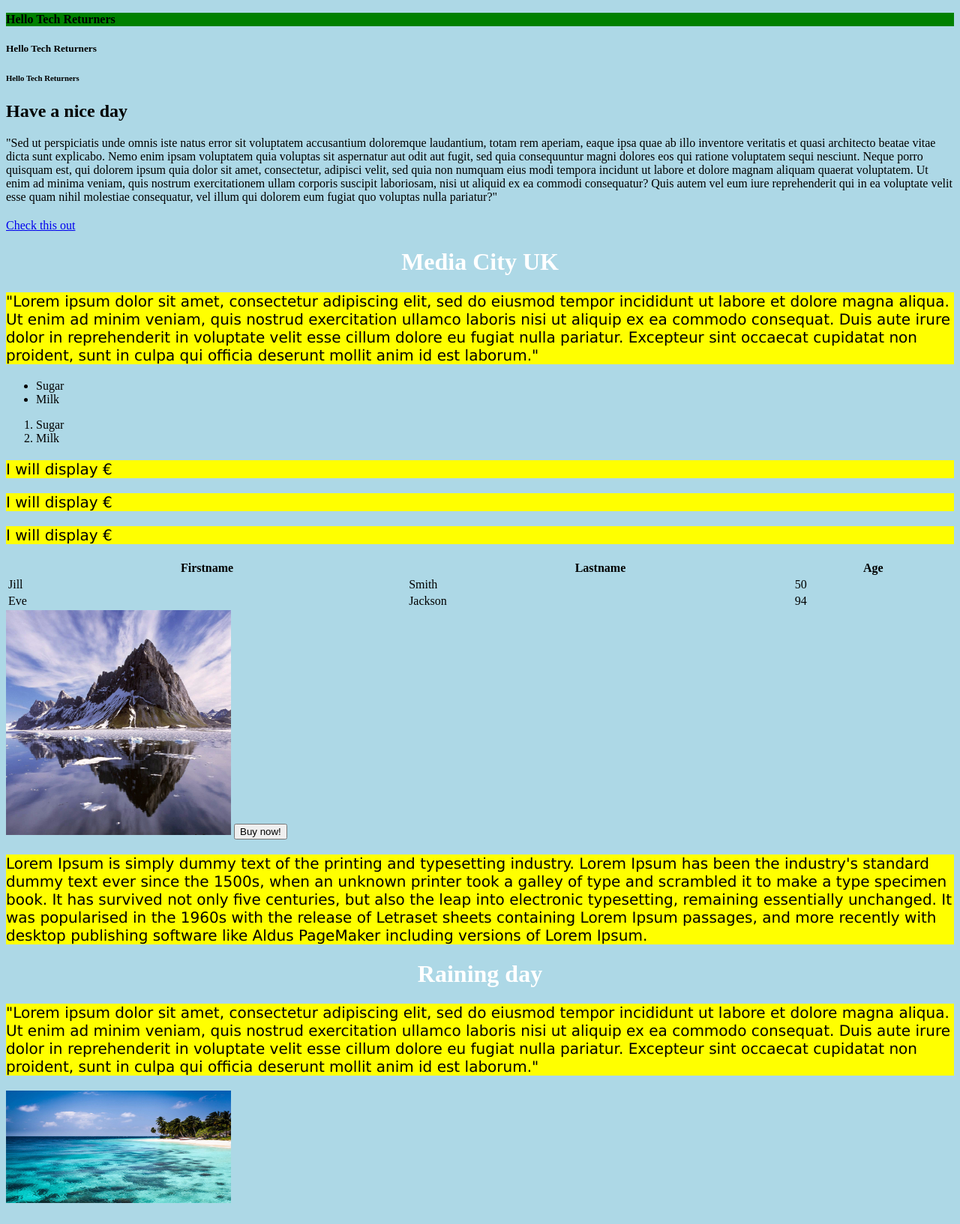
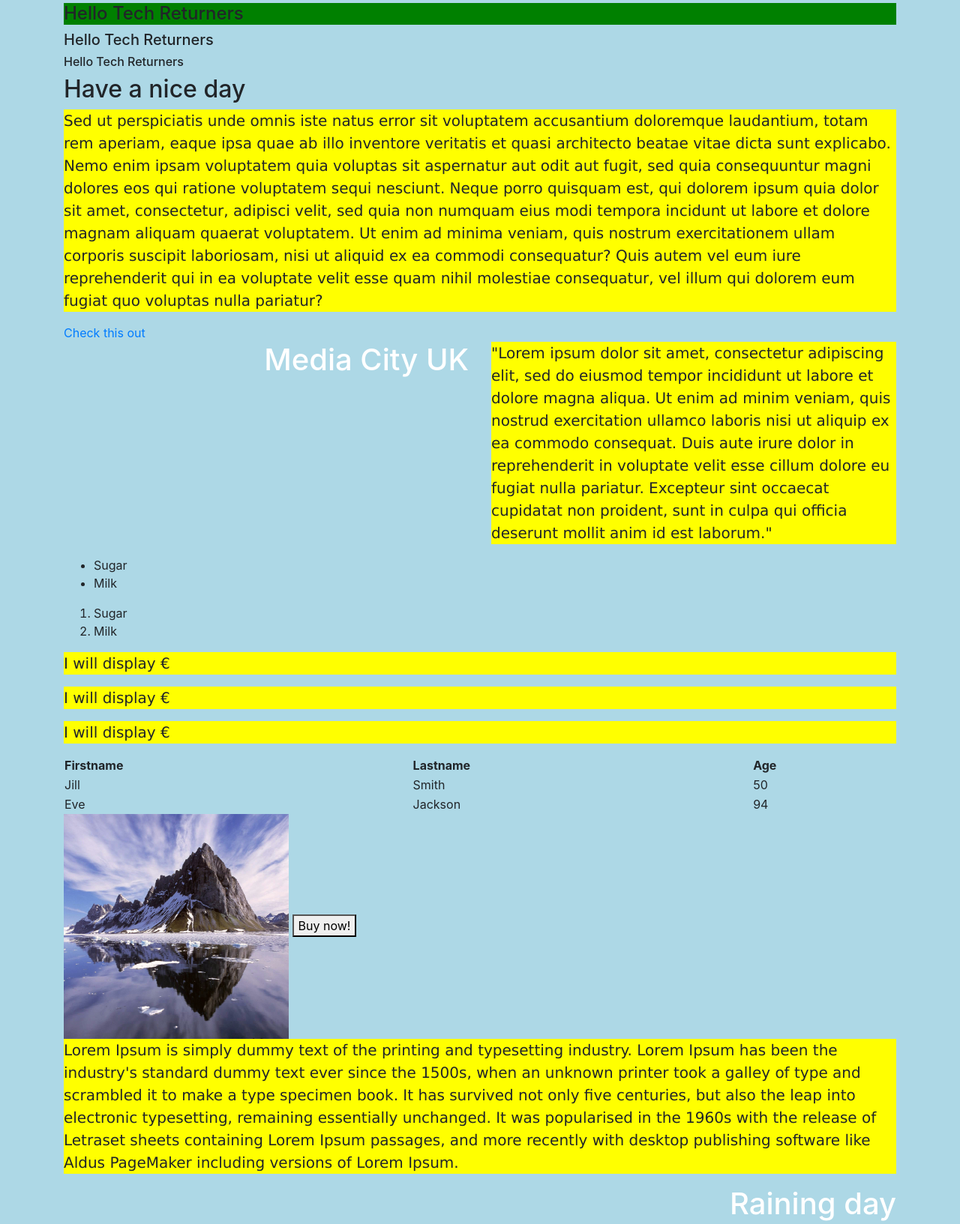
Before and after one commit to OlgaKapachenia/new-website, a plain HTML site: page index.html in a window 1280 px wide. Shown: the part 140-1773 px from the top of the page at 75% size. Drawn offline with nearby package versions, Linux system fonts and the light colour scheme.

Commit message:
bootstrap

```diff
--- a/index.html
+++ b/index.html
@@ -1,24 +1,43 @@
-<h1>Hello Tech Returners</h1></h1>
+<!DOCTYPE html>
+<html>
+
+<head>
+  <link rel="stylesheet" href="https://maxcdn.bootstrapcdn.com/bootstrap/4.0.0/css/bootstrap.min.css" integrity="sha384-Gn5384xqQ1aoWXA+058RXPxPg6fy4IWvTNh0E263XmFcJlSAwiGgFAW/dAiS6JXm"
+    crossorigin="anonymous">
+  <link rel="stylesheet" href="style.css">
+  <title>Page Title</title>
+</head>
+
+<body>
+  <div class='container'>
+    <h1>Hello Tech Returners</h1>
     <h2>Hello Tech Returners</h2>
     <h3>Hello Tech Returners</h3>
     <h4>Hello Tech Returners</h4>
     <h5>Hello Tech Returners</h5>
     <h6>Hello Tech Returners</h6>
-<h2>Have a nice day</h2></h2>
-<p></p>"Sed ut perspiciatis unde omnis iste natus error sit voluptatem accusantium doloremque laudantium, totam rem aperiam, eaque ipsa quae ab illo inventore veritatis et quasi architecto beatae vitae dicta sunt explicabo. Nemo enim ipsam voluptatem quia voluptas sit aspernatur aut odit aut fugit, sed quia consequuntur magni dolores eos qui ratione voluptatem sequi nesciunt. Neque porro quisquam est, qui dolorem ipsum quia dolor sit amet, consectetur, adipisci velit, sed quia non numquam eius modi tempora incidunt ut labore et dolore magnam aliquam quaerat voluptatem. Ut enim ad minima veniam, quis nostrum exercitationem ullam corporis suscipit laboriosam, nisi ut aliquid ex ea commodi consequatur? Quis autem vel eum iure reprehenderit qui in ea voluptate velit esse quam nihil molestiae consequatur, vel illum qui dolorem eum fugiat quo voluptas nulla pariatur?"</p>
+    <h2>Have a nice day</h2>
+    <p>Sed ut perspiciatis unde omnis iste natus error sit voluptatem accusantium doloremque laudantium, totam rem aperiam,
+      eaque ipsa quae ab illo inventore veritatis et quasi architecto beatae vitae dicta sunt explicabo. Nemo enim ipsam
+      voluptatem quia voluptas sit aspernatur aut odit aut fugit, sed quia consequuntur magni dolores eos qui ratione voluptatem
+      sequi nesciunt. Neque porro quisquam est, qui dolorem ipsum quia dolor sit amet, consectetur, adipisci velit, sed quia
+      non numquam eius modi tempora incidunt ut labore et dolore magnam aliquam quaerat voluptatem. Ut enim ad minima veniam,
+      quis nostrum exercitationem ullam corporis suscipit laboriosam, nisi ut aliquid ex ea commodi consequatur? Quis autem
+      vel eum iure reprehenderit qui in ea voluptate velit esse quam nihil molestiae consequatur, vel illum qui dolorem eum
+      fugiat quo voluptas nulla pariatur?</p>
     <a href=https://lipsum.com/>Check this out</a>
-<!DOCTYPE html>
-<html>
-<head>
-  <link rel="stylesheet" href="style.css">
-<title>Page Title</title>
-</head>
-<body>
+
+    <div class='row'>
+      <div class='col-md-6'>
         <h1>Media City UK</h1>
-<p>"Lorem ipsum dolor sit amet, consectetur adipiscing elit, sed do eiusmod tempor incididunt ut labore et dolore magna aliqua. Ut enim ad minim veniam, quis nostrud exercitation ullamco laboris nisi ut aliquip ex ea commodo consequat. Duis aute irure dolor in reprehenderit in voluptate velit esse cillum dolore eu fugiat nulla pariatur. Excepteur sint occaecat cupidatat non proident, sunt in culpa qui officia deserunt mollit anim id est laborum."</p>
-
-</body>
-</html>
+      </div>
+        <div class='col-md-6'>
+          <p>"Lorem ipsum dolor sit amet, consectetur adipiscing elit, sed do eiusmod tempor incididunt ut labore et dolore magna
+        aliqua. Ut enim ad minim veniam, quis nostrud exercitation ullamco laboris nisi ut aliquip ex ea commodo consequat.
+        Duis aute irure dolor in reprehenderit in voluptate velit esse cillum dolore eu fugiat nulla pariatur. Excepteur
+        sint occaecat cupidatat non proident, sunt in culpa qui officia deserunt mollit anim id est laborum."</p>
+        </div>
+      </div>
     <ul>
       <li>Sugar</li>
       <li>Milk</li>
@@ -49,11 +68,29 @@
     </table>
     <img src="Mountains.jpg" alt="Mountain View" style="width:300px;height:300px;">
 
-  <a href="https://www.w3schools.com/html/" target="_blank"><button type="button">Buy now!</button></a>
-  <p>Lorem Ipsum is simply dummy text of the printing and typesetting industry. Lorem Ipsum has been the industry's standard dummy text ever since the 1500s, when an unknown printer took a galley of type and scrambled it to make a type specimen book. It has survived not only five centuries, but also the leap into electronic typesetting, remaining essentially unchanged. It was popularised in the 1960s with the release of Letraset sheets containing Lorem Ipsum passages, and more recently with desktop publishing software like Aldus PageMaker including versions of Lorem Ipsum.</p>
-  <body>
+    <a href="https://www.w3schools.com/html/" target="_blank">
+      <button type="button">Buy now!</button>
+    </a>
+    <p>Lorem Ipsum is simply dummy text of the printing and typesetting industry. Lorem Ipsum has been the industry's standard
+      dummy text ever since the 1500s, when an unknown printer took a galley of type and scrambled it to make a type specimen
+      book. It has survived not only five centuries, but also the leap into electronic typesetting, remaining essentially
+      unchanged. It was popularised in the 1960s with the release of Letraset sheets containing Lorem Ipsum passages, and
+      more recently with desktop publishing software like Aldus PageMaker including versions of Lorem Ipsum.</p>
+
     <h1>Raining day</h1>
-    <p>"Lorem ipsum dolor sit amet, consectetur adipiscing elit, sed do eiusmod tempor incididunt ut labore et dolore magna aliqua. Ut enim ad minim veniam, quis nostrud exercitation ullamco laboris nisi ut aliquip ex ea commodo consequat. Duis aute irure dolor in reprehenderit in voluptate velit esse cillum dolore eu fugiat nulla pariatur. Excepteur sint occaecat cupidatat non proident, sunt in culpa qui officia deserunt mollit anim id est laborum."</p>
+    <p>"Lorem ipsum dolor sit amet, consectetur adipiscing elit, sed do eiusmod tempor incididunt ut labore et dolore magna
+      aliqua. Ut enim ad minim veniam, quis nostrud exercitation ullamco laboris nisi ut aliquip ex ea commodo consequat.
+      Duis aute irure dolor in reprehenderit in voluptate velit esse cillum dolore eu fugiat nulla pariatur. Excepteur sint
+      occaecat cupidatat non proident, sunt in culpa qui officia deserunt mollit anim id est laborum."</p>
+    <img src="Sea.jpg" alt="Sea View" style="width:300px;height:150px;">
+  </div>
 
+  <script src="https://code.jquery.com/jquery-3.2.1.slim.min.js" integrity="sha384-KJ3o2DKtIkvYIK3UENzmM7KCkRr/rE9/Qpg6aAZGJwFDMVNA/GpGFF93hXpG5KkN"
+    crossorigin="anonymous"></script>
+  <script src="https://cdnjs.cloudflare.com/ajax/libs/popper.js/1.12.9/umd/popper.min.js" integrity="sha384-ApNbgh9B+Y1QKtv3Rn7W3mgPxhU9K/ScQsAP7hUibX39j7fakFPskvXusvfa0b4Q"
+    crossorigin="anonymous"></script>
+  <script src="https://maxcdn.bootstrapcdn.com/bootstrap/4.0.0/js/bootstrap.min.js" integrity="sha384-JZR6Spejh4U02d8jOt6vLEHfe/JQGiRRSQQxSfFWpi1MquVdAyjUar5+76PVCmYl"
+    crossorigin="anonymous"></script>
 </body>
-    <img src="Sea.jpg" alt="Sea View" style="width:300px;height:150px;">
+
+</html>
--- a/style.css
+++ b/style.css
@@ -3,7 +3,7 @@ body {
 }
 h1 {
     color: white;
-    text-align: center;
+    text-align: right;
 }
 
 p {
```
Lines whose indentation alone changed are shown as unchanged.
